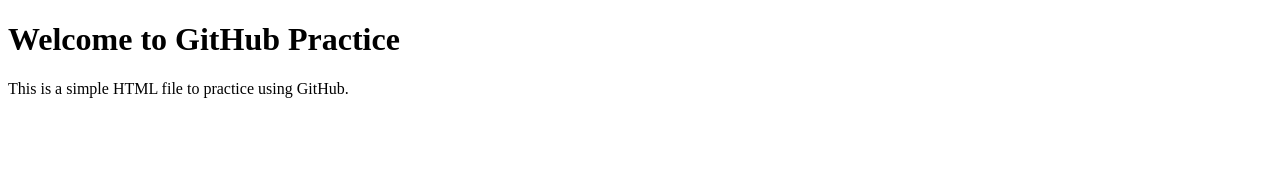
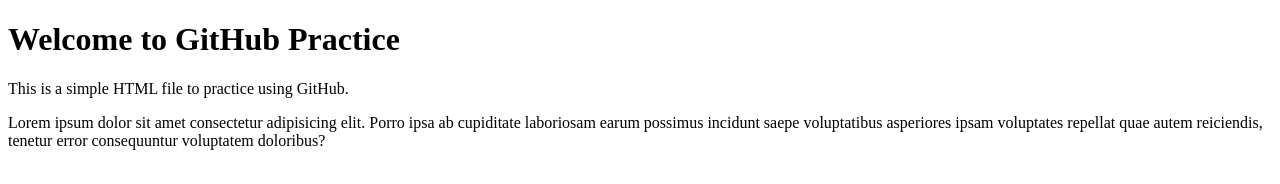
Before and after one commit to AK1012-tech/learn-git, a plain HTML site: page index.html in a window 1280 px wide. Drawn offline with Linux system fonts and the light colour scheme.

Commit message:
add a paragraph to index.html

```diff
--- a/index.html
+++ b/index.html
@@ -8,5 +8,6 @@
 <body>
     <h1>Welcome to GitHub Practice</h1>
     <p>This is a simple HTML file to practice using GitHub.</p>
+    <p>Lorem ipsum dolor sit amet consectetur adipisicing elit. Porro ipsa ab cupiditate laboriosam earum possimus incidunt saepe voluptatibus asperiores ipsam voluptates repellat quae autem reiciendis, tenetur error consequuntur voluptatem doloribus?</p>
 </body>
 </html>
```
